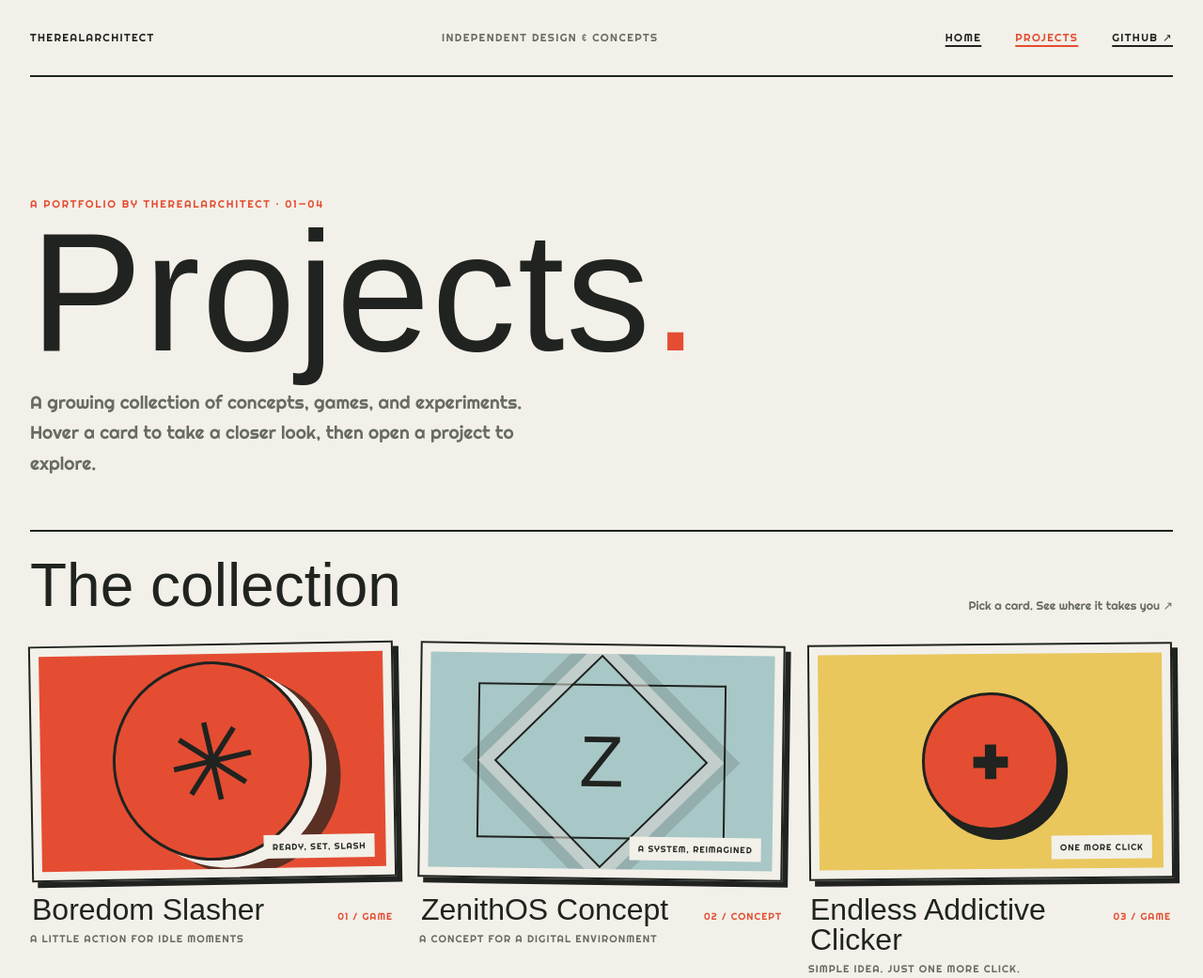
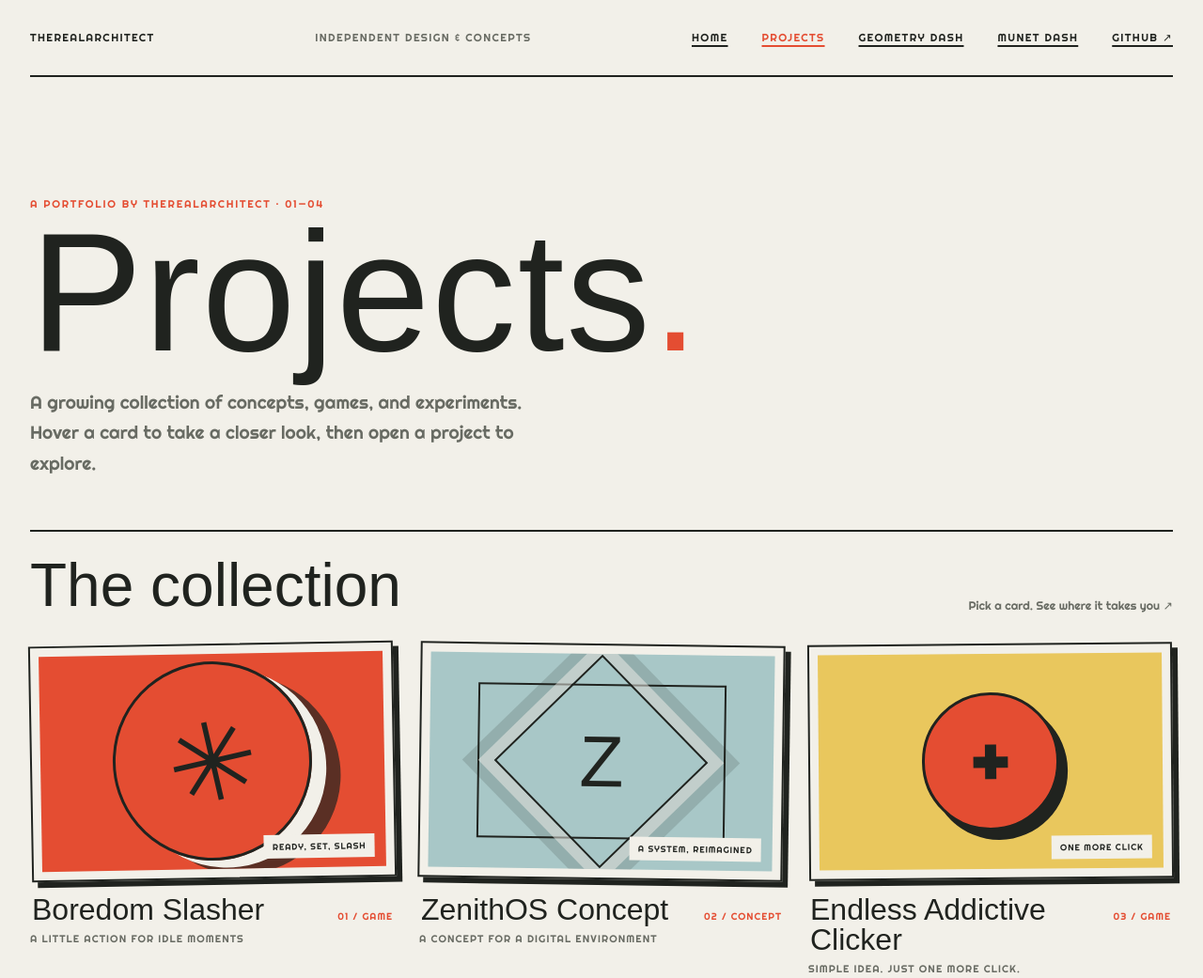
Before and after one commit to therealarchitect-official/therealarchitect-official.github.io, a plain HTML site: page projects.html in a window 1280 px wide. Shown: the top 1041 px of the page at 94% size. Drawn offline with Linux system fonts and the light colour scheme; a web font is replaced by a local one.

Commit message:
Add links to Geometry Dash and Munet Dash

```diff
--- a/projects.html
+++ b/projects.html
@@ -93,6 +93,8 @@
         <nav class="masthead-links" aria-label="Main navigation">
           <a class="masthead-link" href="index.html">Home</a>
           <a class="masthead-link" href="projects.html" aria-current="page">Projects</a>
+          <a class="masthead-link" href="geometry-dash.html">Geometry Dash</a>
+          <a class="masthead-link" href="munet-dash.html">Munet Dash</a>
           <a class="masthead-link" href="https://github.com/therealarchitect-official">GitHub ↗</a>
         </nav>
       </header>
```
